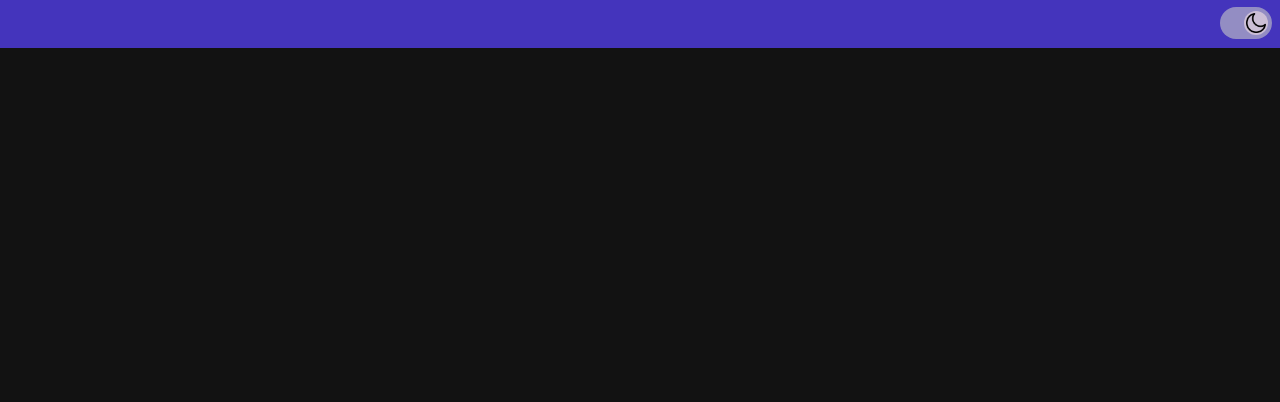
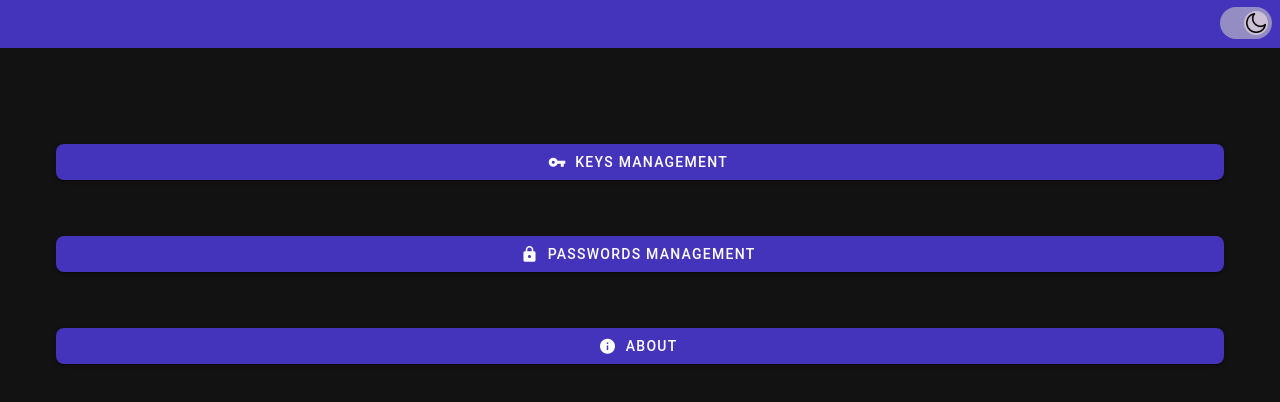
Before and after one commit to caspel26/password_manager, a Vue app in the folder electron-app/: page / in a window 1280 px wide. Shown: the top 402 px of the page. Built offline with nearby package versions, Linux system fonts and the light colour scheme.

Commit message:
feat: add buttons for keys management, passwords management, and about section in HomeView

```diff
--- a/electron-app/src/views/HomeView.vue
+++ b/electron-app/src/views/HomeView.vue
@@ -1,6 +1,21 @@
 <template>
   <main>
-    <Header/>
+      <Header />
+      <v-container class="mt-12">
+        <v-row align="center" justify="center" class="text-center">
+          <v-col cols="12" class="mt-8">
+        <v-btn block rounded="lg" color="primary" prepend-icon="mdi-key">
+          Keys management
+        </v-btn>
+          </v-col>
+          <v-col cols="12" class="mt-8">
+        <v-btn block rounded="lg" color="primary" prepend-icon="mdi-lock">Passwords management</v-btn>
+          </v-col>
+          <v-col cols="12" class="mt-8">
+        <v-btn block rounded="lg" color="primary" prepend-icon="mdi-information">About</v-btn>
+          </v-col>
+        </v-row>
+      </v-container>
   </main>
 </template>
 
```
